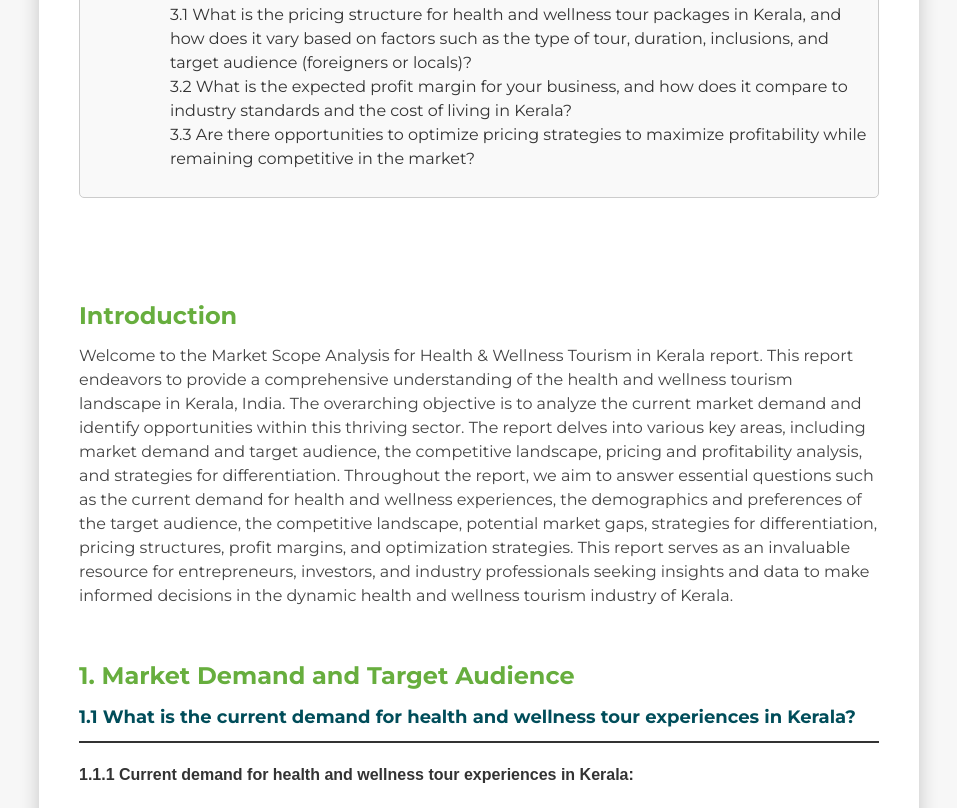
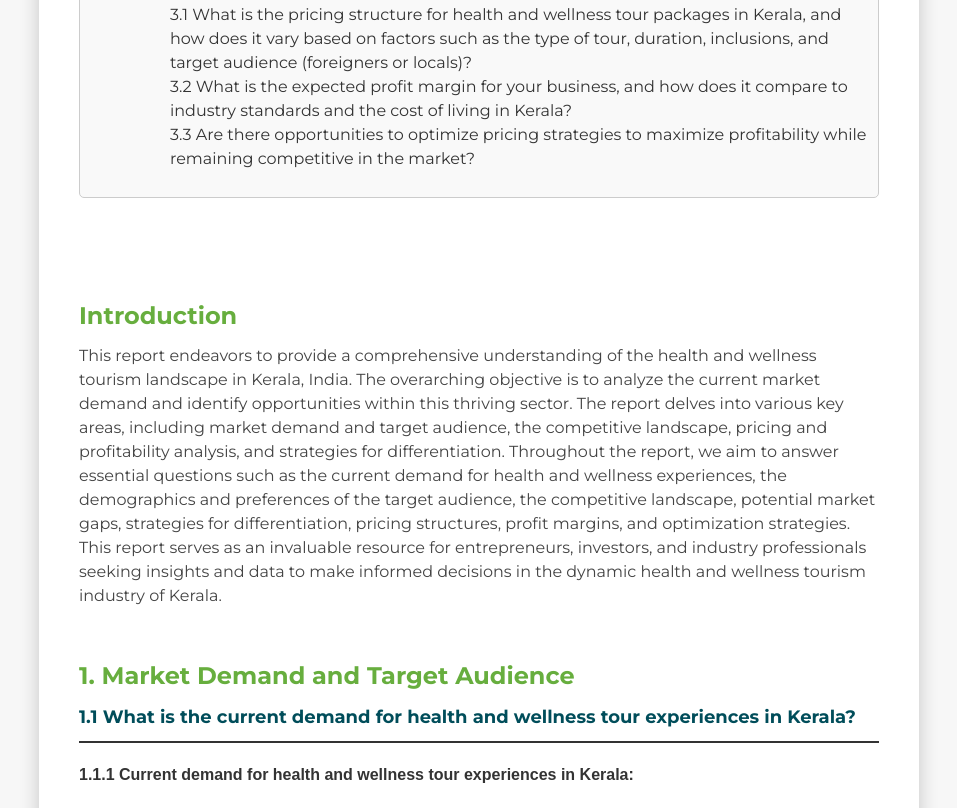
Before and after one commit to hamzapalengara/curenaturae, a plain HTML site: page index.html in a window 1280 px wide. Shown: the part 529-1337 px from the top of the page, without its empty margins (161-1118 px from the left). Drawn offline with Linux system fonts and the light colour scheme.

Commit message:
Add files via upload

```diff
--- a/index.html
+++ b/index.html
@@ -43,7 +43,7 @@
         <div class="section" id="section-introduction">
             <h2 class="area">Introduction</h2>
             <div class="content">
-                <p>Welcome to the Market Scope Analysis for Health & Wellness Tourism in Kerala report. This report endeavors to provide a comprehensive understanding of the health and wellness tourism landscape in Kerala, India. The overarching objective is to analyze the current market demand and identify opportunities within this thriving sector. The report delves into various key areas, including market demand and target audience, the competitive landscape, pricing and profitability analysis, and strategies for differentiation. Throughout the report, we aim to answer essential questions such as the current demand for health and wellness experiences, the demographics and preferences of the target audience, the competitive landscape, potential market gaps, strategies for differentiation, pricing structures, profit margins, and optimization strategies. This report serves as an invaluable resource for entrepreneurs, investors, and industry professionals seeking insights and data to make informed decisions in the dynamic health and wellness tourism industry of Kerala.</p>
+                <p>This report endeavors to provide a comprehensive understanding of the health and wellness tourism landscape in Kerala, India. The overarching objective is to analyze the current market demand and identify opportunities within this thriving sector. The report delves into various key areas, including market demand and target audience, the competitive landscape, pricing and profitability analysis, and strategies for differentiation. Throughout the report, we aim to answer essential questions such as the current demand for health and wellness experiences, the demographics and preferences of the target audience, the competitive landscape, potential market gaps, strategies for differentiation, pricing structures, profit margins, and optimization strategies. This report serves as an invaluable resource for entrepreneurs, investors, and industry professionals seeking insights and data to make informed decisions in the dynamic health and wellness tourism industry of Kerala.</p>
             </div>
         </div>
 
```
